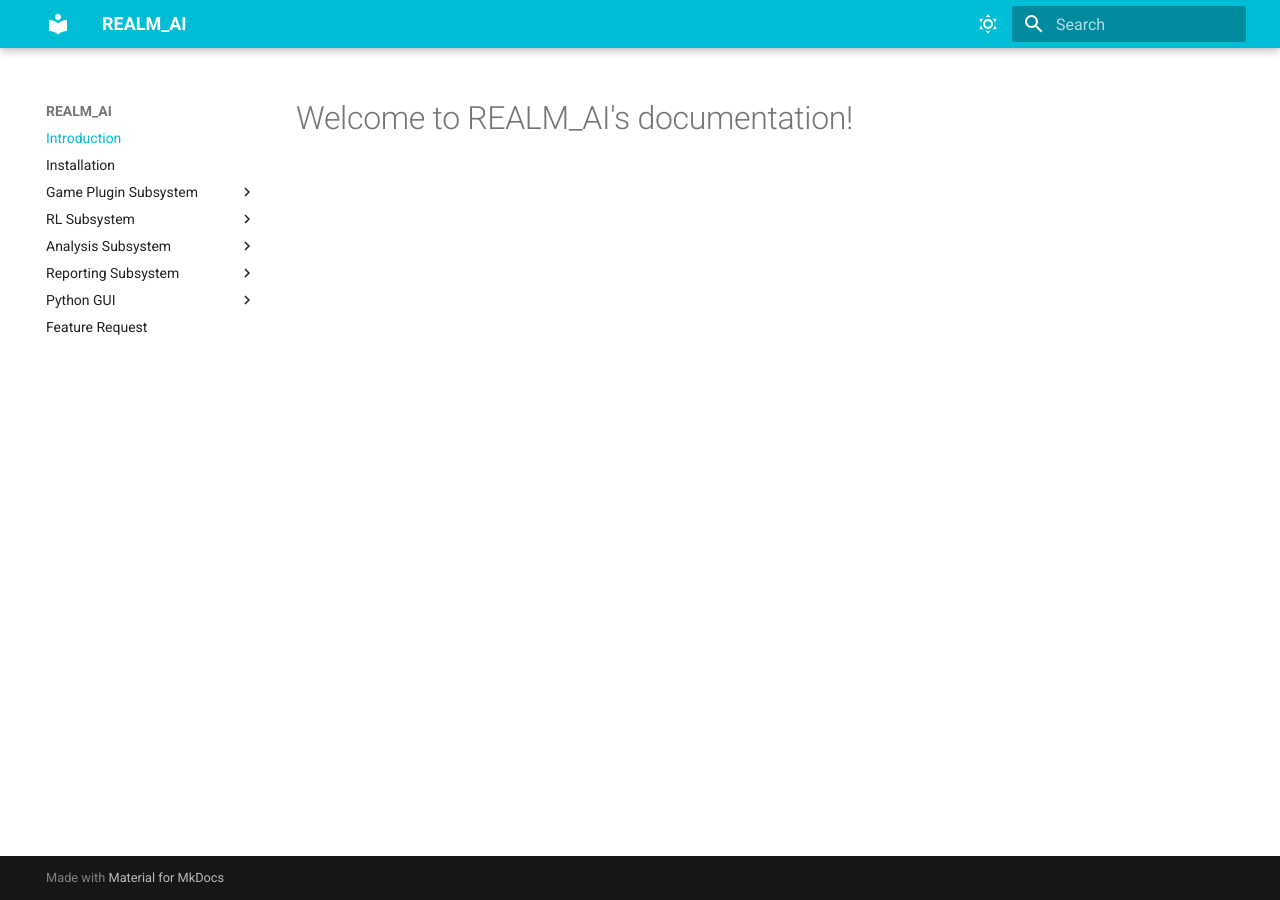
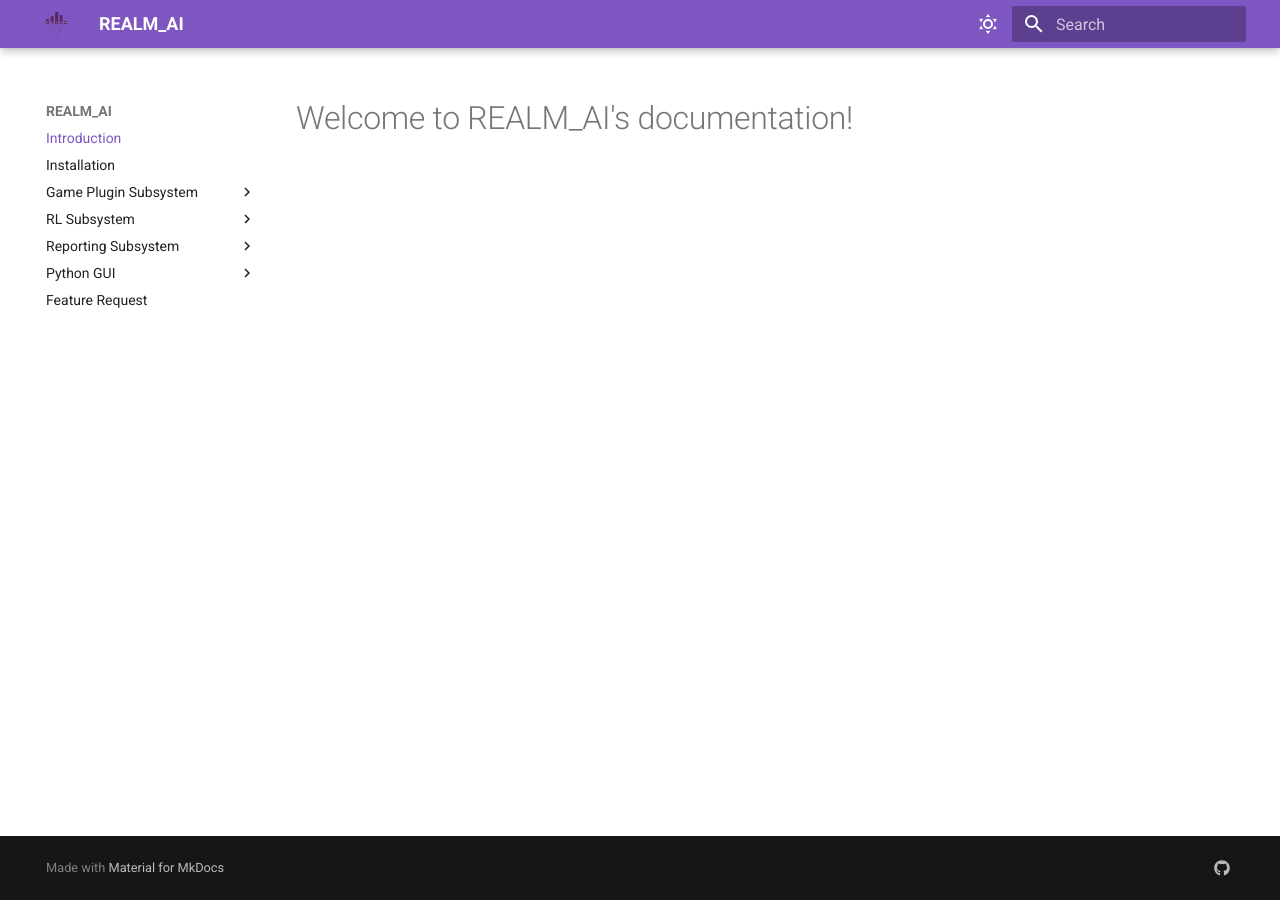
Before and after one commit to realm-ai-project/Documentation, an MkDocs documentation site: the page built from docs/index.md, in a window 1280 px wide. Built offline with MkDocs 1.6.1 and Material for MkDocs 9.7.7, drawn with Linux system fonts in a browser that asks for light colours.

Commit message:
change theme, add logo, remove analysis subsystem

```diff
--- a/mkdocs.yml
+++ b/mkdocs.yml
@@ -1,24 +1,31 @@
 site_name: REALM_AI
 theme:
   name: material
+  logo: assets/logo.png
+  favicon: assets/logo.png
   palette:
     - media: "(prefers-color-scheme: light)"
       scheme: default
-      primary: cyan
-      accent: light blue
+      primary: deep purple
+      accent: purple
       toggle:
         icon: material/weather-sunny
         name: Switch to dark mode
     - media: "(prefers-color-scheme: dark)"
       scheme: slate
-      primary: cyan
-      accent: light blue
+      primary: white
+      accent: purple
       toggle:
         icon: material/weather-night
         name: Switch to light mode
 
 markdown_extensions:
   - attr_list
+
+extra:
+  social:
+    - icon: fontawesome/brands/github
+      link: https://github.com/realm-ai-project
 
 nav:
   - Introduction: index.md
@@ -33,9 +40,9 @@ nav:
     - Description: rl_subsystem/description.md
     - Hyperparameter Tuning: rl_subsystem/hyperparameter_tuning.md
     - User Guide: rl_subsystem/user_guide.md
-  - Analysis Subsystem:
-    - Description: analysis_subsystem/description.md
-    - Heatmaps: analysis_subsystem/heatmaps.md
+  # - Analysis Subsystem:
+  #   - Description: analysis_subsystem/description.md
+  #   - Heatmaps: analysis_subsystem/heatmaps.md
   - Reporting Subsystem:
     - Description: reporting_subsystem/description.md
   - Python GUI:
```
Also changed, not shown: docs/assets/logo.png (added).
